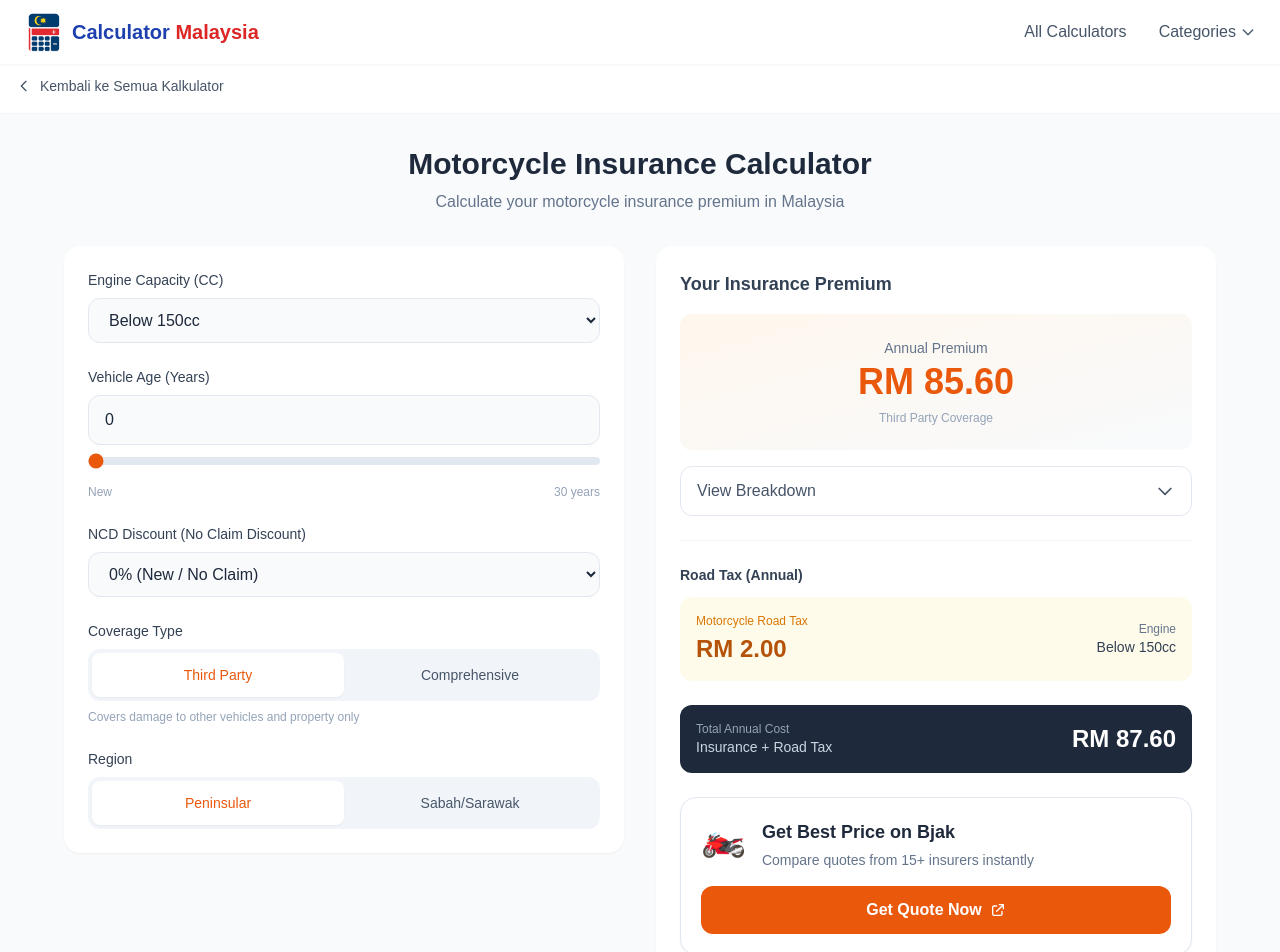
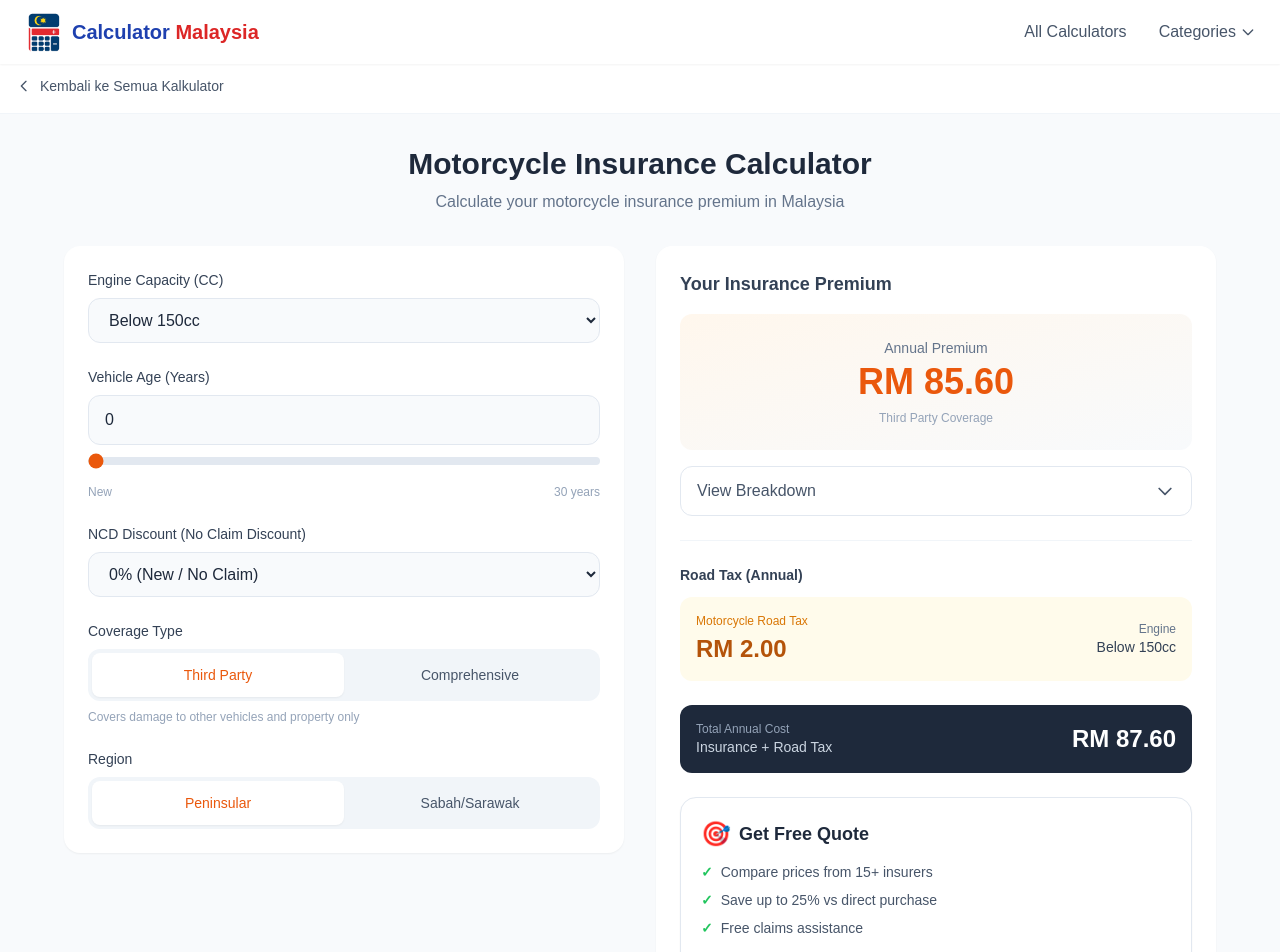
Before and after one commit to epic-oss/calculator-malaysia, a Next.js app: page /insurance/kalkulator-insurans-motor-malaysia in a window 1280 px wide. Shown: the top 952 px of the page. Built offline with nearby package versions, Linux system fonts and the light colour scheme.

Commit message:
Update insurance CTAs with bullet point format for clearer value proposition

```diff
--- a/src/components/CarInsuranceCalculator.tsx
+++ b/src/components/CarInsuranceCalculator.tsx
@@ -526,16 +526,27 @@ export default function CarInsuranceCalculator() {
 
                 {/* CTA Card */}
                 <div className="mt-6 bg-white border border-slate-200 rounded-2xl p-5 shadow-sm hover:shadow-md hover:-translate-y-1 transition-all duration-200">
-                  <div className="flex items-start gap-4">
-                    <div className="text-4xl">🤝</div>
-                    <div className="flex-1">
-                      <h3 className="text-lg font-bold text-slate-800 mb-1">Get Agent Support</h3>
-                      <p className="text-sm text-slate-500">Compare prices from 15+ insurers. Personal agent support + fast claims assistance.</p>
-                    </div>
+                  <div className="flex items-center gap-2 mb-3">
+                    <span className="text-2xl">🎯</span>
+                    <h3 className="text-lg font-bold text-slate-800">Get Free Quote</h3>
                   </div>
+                  <ul className="space-y-2 mb-4">
+                    <li className="flex items-center gap-2 text-sm text-slate-600">
+                      <span className="text-green-500 font-bold">✓</span>
+                      Compare prices from 15+ insurers
+                    </li>
+                    <li className="flex items-center gap-2 text-sm text-slate-600">
+                      <span className="text-green-500 font-bold">✓</span>
+                      Save up to 25% vs direct purchase
+                    </li>
+                    <li className="flex items-center gap-2 text-sm text-slate-600">
+                      <span className="text-green-500 font-bold">✓</span>
+                      Free claims assistance
+                    </li>
+                  </ul>
                   <button
                     onClick={openModal}
-                    className="w-full py-3 mt-4 bg-green-600 hover:bg-green-700 rounded-xl text-white font-semibold transition-colors"
+                    className="w-full py-3 bg-green-600 hover:bg-green-700 rounded-xl text-white font-semibold transition-colors"
                   >
                     Get Free Quote
                   </button>
--- a/src/components/EVInsuranceCalculator.tsx
+++ b/src/components/EVInsuranceCalculator.tsx
@@ -458,16 +458,27 @@ export default function EVInsuranceCalculator() {
 
                 {/* CTA Card */}
                 <div className="mt-6 bg-white border border-slate-200 rounded-2xl p-5 shadow-sm hover:shadow-md hover:-translate-y-1 transition-all duration-200">
-                  <div className="flex items-start gap-4">
-                    <div className="text-4xl">🤝</div>
-                    <div className="flex-1">
-                      <h3 className="text-lg font-bold text-slate-800 mb-1">Get Agent Support</h3>
-                      <p className="text-sm text-slate-500">Compare prices from 15+ insurers. Personal agent support + fast claims assistance.</p>
-                    </div>
+                  <div className="flex items-center gap-2 mb-3">
+                    <span className="text-2xl">🎯</span>
+                    <h3 className="text-lg font-bold text-slate-800">Get Free Quote</h3>
                   </div>
+                  <ul className="space-y-2 mb-4">
+                    <li className="flex items-center gap-2 text-sm text-slate-600">
+                      <span className="text-green-500 font-bold">✓</span>
+                      Compare prices from 15+ insurers
+                    </li>
+                    <li className="flex items-center gap-2 text-sm text-slate-600">
+                      <span className="text-green-500 font-bold">✓</span>
+                      Save up to 25% vs direct purchase
+                    </li>
+                    <li className="flex items-center gap-2 text-sm text-slate-600">
+                      <span className="text-green-500 font-bold">✓</span>
+                      Free claims assistance
+                    </li>
+                  </ul>
                   <button
                     onClick={openModal}
-                    className="w-full py-3 mt-4 bg-green-600 hover:bg-green-700 rounded-xl text-white font-semibold transition-colors"
+                    className="w-full py-3 bg-green-600 hover:bg-green-700 rounded-xl text-white font-semibold transition-colors"
                   >
                     Get Free Quote
                   </button>
--- a/src/components/MotorcycleInsuranceCalculator.tsx
+++ b/src/components/MotorcycleInsuranceCalculator.tsx
@@ -360,18 +360,29 @@ export default function MotorcycleInsuranceCalculator() {
 
                 {/* CTA Card - Bjak Affiliate */}
                 <div className="mt-6 bg-white border border-slate-200 rounded-2xl p-5 shadow-sm hover:shadow-md hover:-translate-y-1 transition-all duration-200">
-                  <div className="flex items-start gap-4">
-                    <div className="text-4xl">🏍️</div>
-                    <div className="flex-1">
-                      <h3 className="text-lg font-bold text-slate-800 mb-1">Get Best Price on Bjak</h3>
-                      <p className="text-sm text-slate-500">Compare quotes from 15+ insurers instantly</p>
-                    </div>
+                  <div className="flex items-center gap-2 mb-3">
+                    <span className="text-2xl">🎯</span>
+                    <h3 className="text-lg font-bold text-slate-800">Get Free Quote</h3>
                   </div>
+                  <ul className="space-y-2 mb-4">
+                    <li className="flex items-center gap-2 text-sm text-slate-600">
+                      <span className="text-green-500 font-bold">✓</span>
+                      Compare prices from 15+ insurers
+                    </li>
+                    <li className="flex items-center gap-2 text-sm text-slate-600">
+                      <span className="text-green-500 font-bold">✓</span>
+                      Save up to 25% vs direct purchase
+                    </li>
+                    <li className="flex items-center gap-2 text-sm text-slate-600">
+                      <span className="text-green-500 font-bold">✓</span>
+                      Free claims assistance
+                    </li>
+                  </ul>
                   <button
                     onClick={handleGetQuote}
-                    className="w-full py-3 mt-4 bg-orange-600 hover:bg-orange-700 rounded-xl text-white font-semibold transition-colors flex items-center justify-center gap-2"
+                    className="w-full py-3 bg-green-600 hover:bg-green-700 rounded-xl text-white font-semibold transition-colors flex items-center justify-center gap-2"
                   >
-                    Get Quote Now
+                    Get Free Quote
                     <svg className="w-4 h-4" fill="none" stroke="currentColor" viewBox="0 0 24 24">
                       <path strokeLinecap="round" strokeLinejoin="round" strokeWidth={2} d="M10 6H6a2 2 0 00-2 2v10a2 2 0 002 2h10a2 2 0 002-2v-4M14 4h6m0 0v6m0-6L10 14" />
                     </svg>
```
